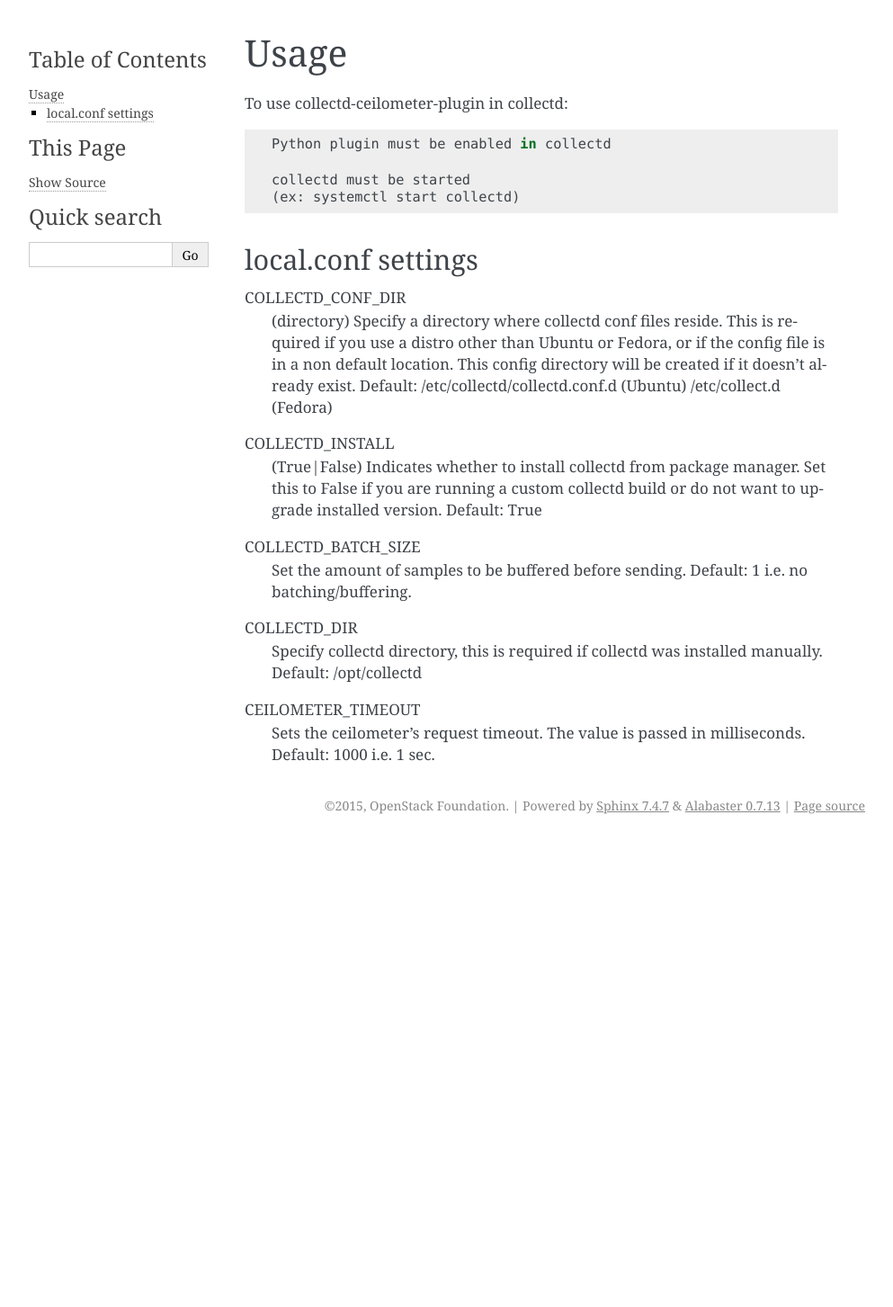
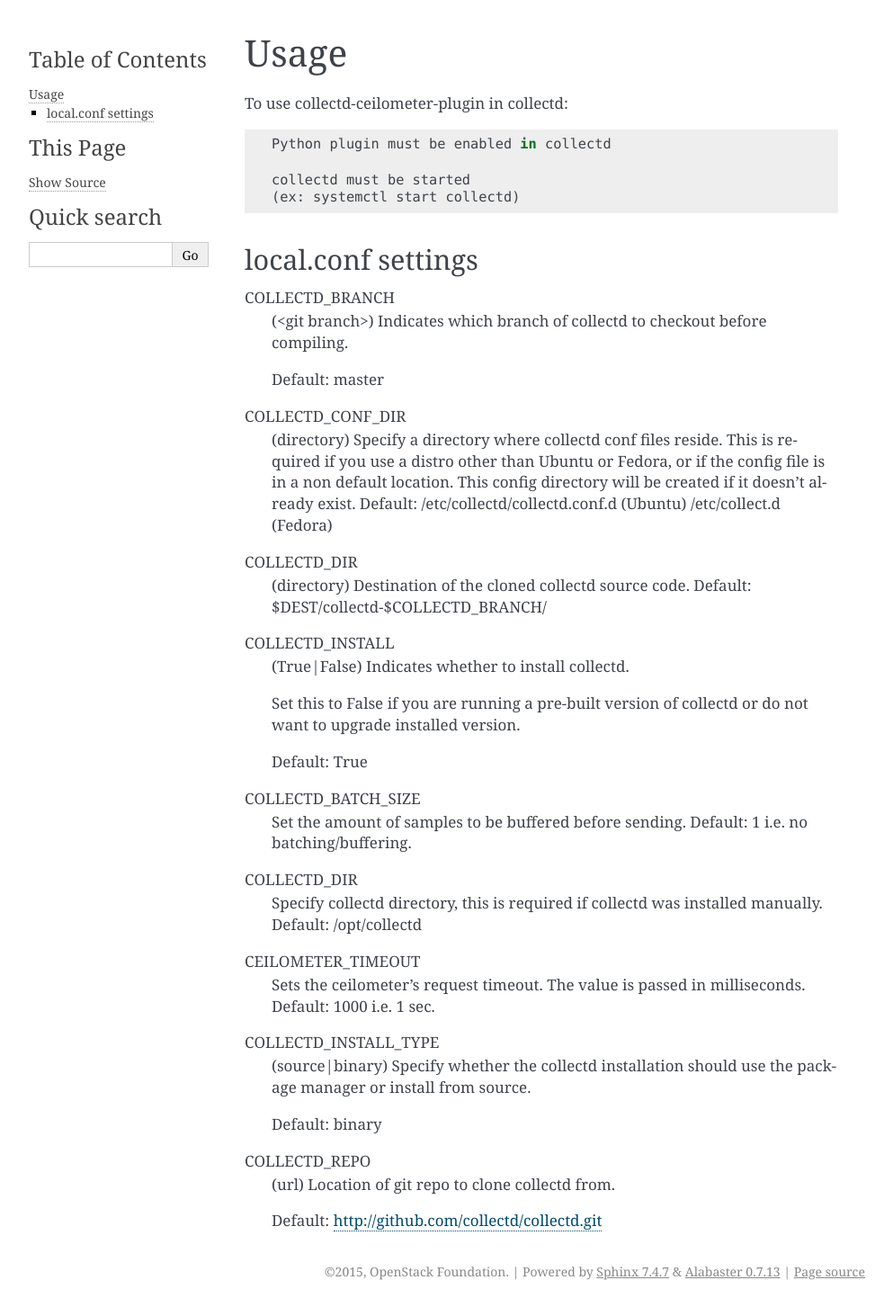
Before and after one commit to openstack-archive/collectd-openstack-plugins, a Sphinx documentation site: the page built from doc/source/usage.rst, in a window 1280 px wide. Shown: the whole page at 90% size, without its empty margins (148-1141 px from the left). Built offline with Sphinx 7.4.7, drawn with Linux system fonts in a browser that asks for light colours; before the commit the page ends 935 px from its top, so only the background shows below that.

Commit message:
Add code to build collectd
- Add option to build collectd from source
  - Clones collectd, builds and installs collectd under the source repo

- Add config options:
  - COLLECTD_INSTALL_TYPE
  - COLLECTD_REPO
  - COLLECTD_DIR
  - COLLECTD_BRANCH

- Update documentation in doc/source/usage.rst

Closes-Bug: #1596966
Change-Id: I92156cf69438634c6340c21089538ff7ea716e6f

```diff
--- a/doc/source/usage.rst
+++ b/doc/source/usage.rst
@@ -12,6 +12,12 @@
 local.conf settings
 -------------------
 
+COLLECTD_BRANCH
+    (<git branch>) Indicates which branch of collectd to checkout before
+    compiling.
+
+    Default: master
+
 COLLECTD_CONF_DIR
     (directory) Specify a directory where collectd conf files reside.
     This is required if you use a distro other than Ubuntu or Fedora, or if
@@ -19,13 +25,17 @@
     be created if it doesn't already exist.
     Default: /etc/collectd/collectd.conf.d (Ubuntu) /etc/collect.d (Fedora)
 
+COLLECTD_DIR
+    (directory) Destination of the cloned collectd source code.
+    Default: $DEST/collectd-$COLLECTD_BRANCH/
 
 COLLECTD_INSTALL
-    (True|False) Indicates whether to install collectd from package manager.
-    Set this to False if you are running a custom collectd build or do not
-    want to upgrade installed version.
+    (True|False) Indicates whether to install collectd.
+
+    Set this to False if you are running a pre-built version of collectd or do
+    not want to upgrade installed version.
+
     Default: True
-
 
 COLLECTD_BATCH_SIZE
     Set the amount of samples to be buffered before sending.
@@ -41,3 +51,15 @@
 CEILOMETER_TIMEOUT
     Sets the ceilometer's request timeout. The value is passed in milliseconds.
     Default: 1000 i.e. 1 sec.
+
+COLLECTD_INSTALL_TYPE
+    (source|binary) Specify whether the collectd installation should use the
+    package manager or install from source.
+
+    Default: binary
+
+
+COLLECTD_REPO
+    (url) Location of git repo to clone collectd from.
+
+    Default: http://github.com/collectd/collectd.git
```
Also changed, not shown: 3 other files.
